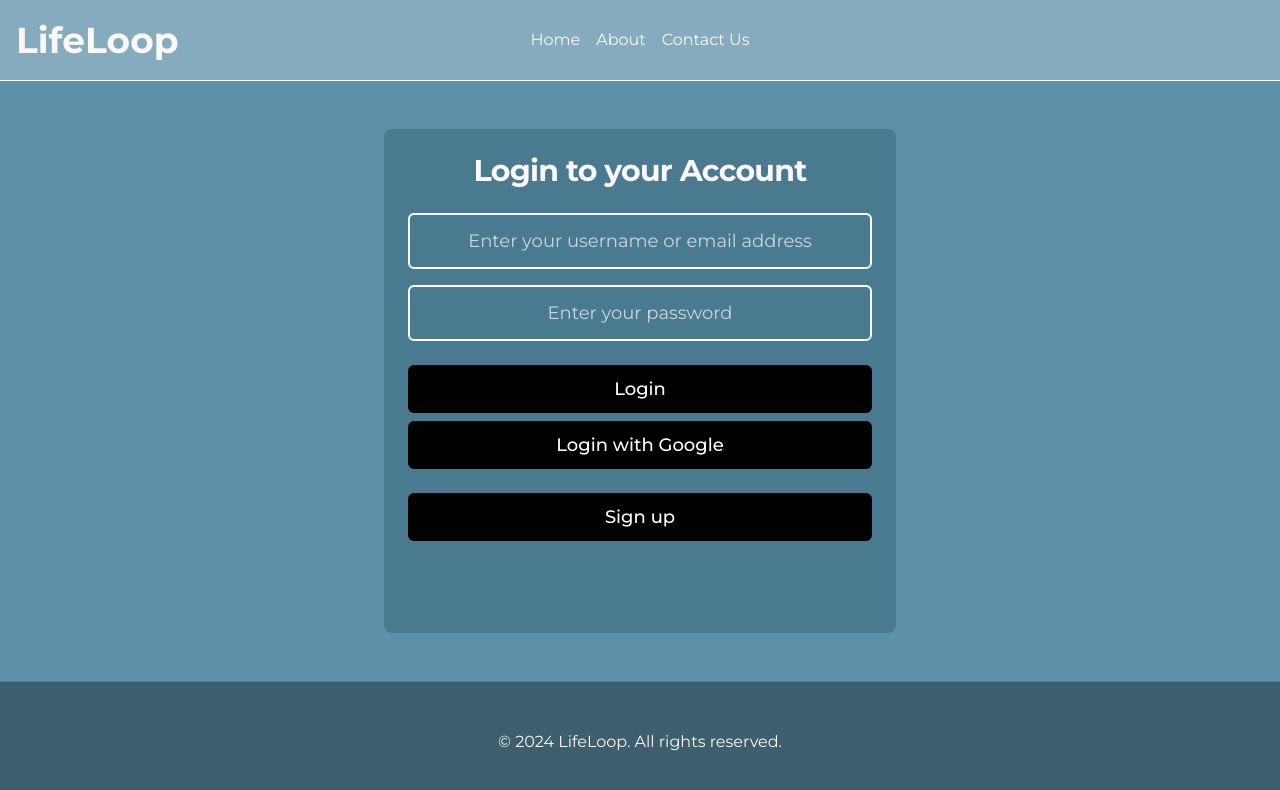
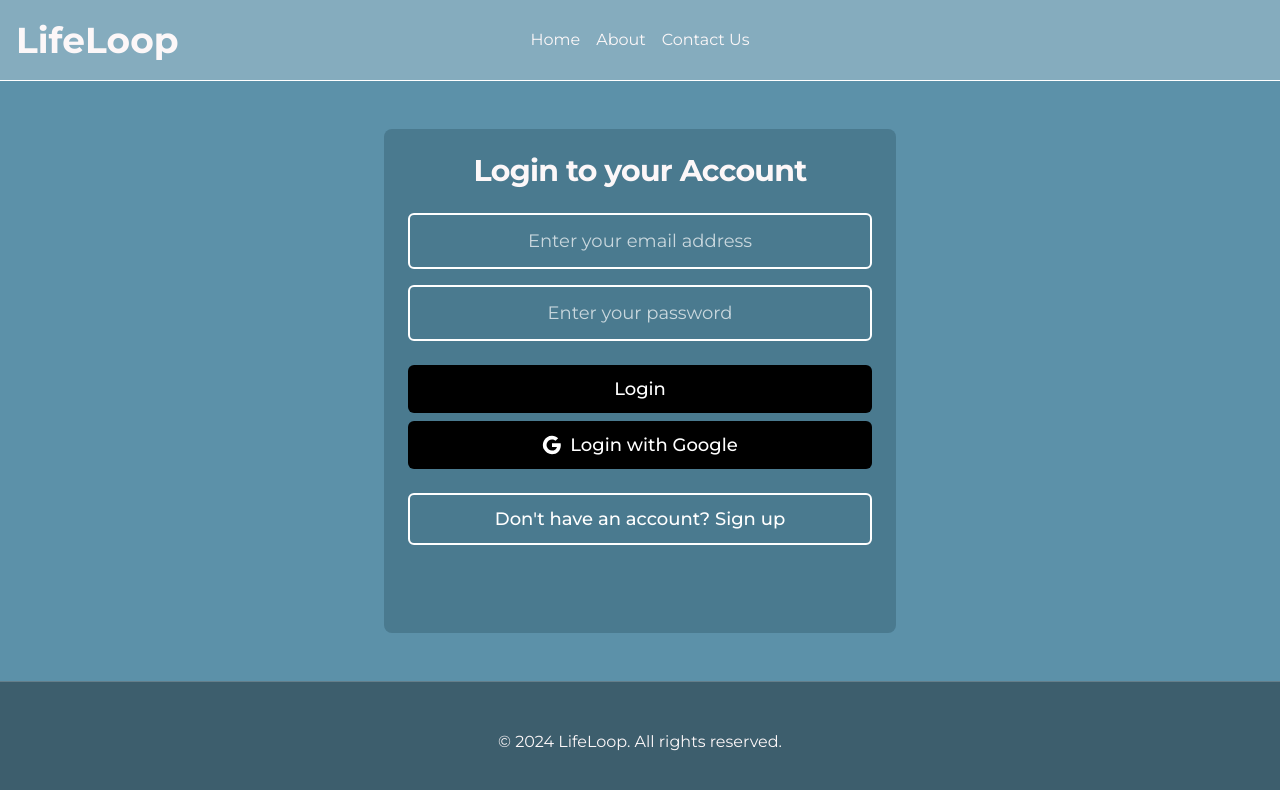
Before and after one commit to Vrun1506/LifeLoop, a Next.js app in the folder frontend/life-loop/: page /login in a window 1280 px wide. Shown: the top 790 px of the page. Built offline with nearby package versions, Linux system fonts and the light colour scheme; no server answers.

Commit message:
made more routes for auth

```diff
--- a/frontend/life-loop/app/auth/callback/route.ts
+++ b/frontend/life-loop/app/auth/callback/route.ts
@@ -0,0 +1,18 @@
+import { createClient } from '@/lib/supabase/server'
+import { NextRequest, NextResponse } from 'next/server'
+
+export async function GET(request: NextRequest) {
+  const { searchParams, origin } = new URL(request.url)
+  const code = searchParams.get('code')
+  const next = searchParams.get('next') ?? '/'
+
+  if (code) {
+    const supabase = await createClient()
+    const { error } = await supabase.auth.exchangeCodeForSession(code)
+    if (!error) {
+      return NextResponse.redirect(`${origin}${next}`)
+    }
+  }
+
+  return NextResponse.redirect(`${origin}/auth/auth-code-error`)
+}
--- a/frontend/life-loop/app/auth/signout/route.ts
+++ b/frontend/life-loop/app/auth/signout/route.ts
@@ -0,0 +1,8 @@
+import { createClient } from '@/lib/supabase/server'
+import { NextResponse } from 'next/server'
+
+export async function POST() {
+  const supabase = await createClient()
+  await supabase.auth.signOut()
+  return NextResponse.redirect(new URL('/', process.env.NEXT_PUBLIC_SITE_URL || 'http://localhost:3000'))
+}
--- a/frontend/life-loop/app/login/page.tsx
+++ b/frontend/life-loop/app/login/page.tsx
@@ -1,4 +1,58 @@
+'use client'
+
+import { createClient } from '@/lib/supabase/client'
+import { useState } from 'react'
+import { useRouter } from 'next/navigation'
+
 export default function Login() {
+  const [email, setEmail] = useState('')
+  const [password, setPassword] = useState('')
+  const [loading, setLoading] = useState(false)
+  const [isSignUp, setIsSignUp] = useState(false)
+  const router = useRouter()
+  const supabase = createClient()
+
+  const handleEmailAuth = async (e: React.FormEvent) => {
+    e.preventDefault()
+    setLoading(true)
+
+    try {
+      if (isSignUp) {
+        const { error } = await supabase.auth.signUp({
+          email,
+          password,
+        })
+        if (error) throw error
+        alert('Check your email for the confirmation link!')
+      } else {
+        const { error } = await supabase.auth.signInWithPassword({
+          email,
+          password,
+        })
+        if (error) throw error
+        router.push('/')
+      }
+    } catch (error) {
+      alert(error instanceof Error ? error.message : 'An error occurred')
+    } finally {
+      setLoading(false)
+    }
+  }
+
+  const handleGoogleAuth = async () => {
+    const { error } = await supabase.auth.signInWithOAuth({
+      provider: 'google',
+      options: {
+        redirectTo: `${window.location.origin}/auth/callback`,
+      },
+    })
+    if (error) {
+      alert(error.message)
+    }
+  }
+
+
+
   return (
     <div className="font-sans text-white bg-[#5C91A9]">
       <nav className="sticky top-0 z-50 flex items-center border-b bg-white/25 px-4 py-5">
@@ -21,44 +75,59 @@
             Login to your Account
           </h1>
 
-          <div className="space-y-4">
+          <form onSubmit={handleEmailAuth} className="space-y-4">
             <div>
               <input
-                type="text"
+                type="email"
+                value={email}
+                onChange={(e) => setEmail(e.target.value)}
                 className="w-full px-4 py-3 rounded-md text-white bg-transparent border-2 border-white text-center text-lg placeholder-white/70"
-                placeholder="Enter your username or email address"
+                placeholder="Enter your email address"
+                required
               />
             </div>
-
             <div>
               <input
                 type="password"
+                value={password}
+                onChange={(e) => setPassword(e.target.value)}
                 className="w-full px-4 py-3 rounded-md text-white bg-transparent border-2 border-white text-center text-lg placeholder-white/70"
                 placeholder="Enter your password"
+                required
               />
             </div>
-
             <div className="space-y-2 mt-6">
               <button
-                className="w-full rounded-md bg-black px-6 py-2.5 text-lg font-medium text-white transition-colors hover:bg-white hover:text-blac"
+                type="submit"
+                disabled={loading}
+                className="w-full rounded-md bg-black px-6 py-2.5 text-lg font-medium text-white transition-colors hover:bg-white hover:text-black disabled:opacity-50"
               >
-                Login
+                {loading ? 'Loading...' : 'Login'}
               </button>
-               <button
-                className="w-full rounded-md bg-black px-6 py-2.5 text-lg font-medium text-white transition-colors hover:bg-white hover:text-black"
+
+              <button
+                type="button"
+                onClick={handleGoogleAuth}
+                className="w-full rounded-md bg-black px-6 py-2.5 text-lg font-medium text-white transition-colors hover:bg-white hover:text-black flex items-center justify-center gap-2"
               >
+                <svg className="w-5 h-5" viewBox="0 0 24 24">
+                  <path fill="currentColor" d="M22.56 12.25c0-.78-.07-1.53-.2-2.25H12v4.26h5.92c-.26 1.37-1.04 2.53-2.21 3.31v2.77h3.57c2.08-1.92 3.28-4.74 3.28-8.09z"/>
+                  <path fill="currentColor" d="M12 23c2.97 0 5.46-.98 7.28-2.66l-3.57-2.77c-.98.66-2.23 1.06-3.71 1.06-2.86 0-5.29-1.93-6.16-4.53H2.18v2.84C3.99 20.53 7.7 23 12 23z"/>
+                  <path fill="currentColor" d="M5.84 14.09c-.22-.66-.35-1.36-.35-2.09s.13-1.43.35-2.09V7.07H2.18C1.43 8.55 1 10.22 1 12s.43 3.45 1.18 4.93l2.85-2.22.81-.62z"/>
+                  <path fill="currentColor" d="M12 5.38c1.62 0 3.06.56 4.21 1.64l3.15-3.15C17.45 2.09 14.97 1 12 1 7.7 1 3.99 3.47 2.18 7.07l3.66 2.84c.87-2.6 3.3-4.53 6.16-4.53z"/>
+                </svg>
                 Login with Google
               </button>
             </div>
-
             <div className="space-y-2 mt-6">
-              <button
-                className="w-full rounded-md bg-black px-6 py-2.5 text-lg font-medium text-white transition-colors hover:bg-white hover:text-black"
+              <a
+                href="/register"
+                className="block w-full text-center rounded-md bg-transparent border-2 border-white px-6 py-2.5 text-lg font-medium text-white transition-colors hover:bg-white hover:text-black"
               >
-                Sign up
-              </button>
+                Don't have an account? Sign up
+              </a>
             </div>
-          </div>
+          </form>
         </div>
       </section>
 
--- a/frontend/life-loop/lib/supabase/client.ts
+++ b/frontend/life-loop/lib/supabase/client.ts
@@ -0,0 +1,8 @@
+import { createBrowserClient } from '@supabase/ssr'
+
+export function createClient() {
+  return createBrowserClient(
+    process.env.NEXT_PUBLIC_SUPABASE_URL!,
+    process.env.NEXT_PUBLIC_SUPABASE_ANON_KEY!
+  )
+}
--- a/frontend/life-loop/lib/supabase/server.ts
+++ b/frontend/life-loop/lib/supabase/server.ts
@@ -0,0 +1,29 @@
+import { createServerClient } from '@supabase/ssr'
+import { cookies } from 'next/headers'
+
+export async function createClient() {
+  const cookieStore = await cookies()
+
+  return createServerClient(
+    process.env.NEXT_PUBLIC_SUPABASE_URL!,
+    process.env.NEXT_PUBLIC_SUPABASE_ANON_KEY!,
+    {
+      cookies: {
+        getAll() {
+          return cookieStore.getAll()
+        },
+        setAll(cookiesToSet) {
+          try {
+            cookiesToSet.forEach(({ name, value, options }) =>
+              cookieStore.set(name, value, options)
+            )
+          } catch {
+            // The `setAll` method was called from a Server Component.
+            // This can be ignored if you have middleware refreshing
+            // user sessions.
+          }
+        },
+      },
+    }
+  )
+}
```
